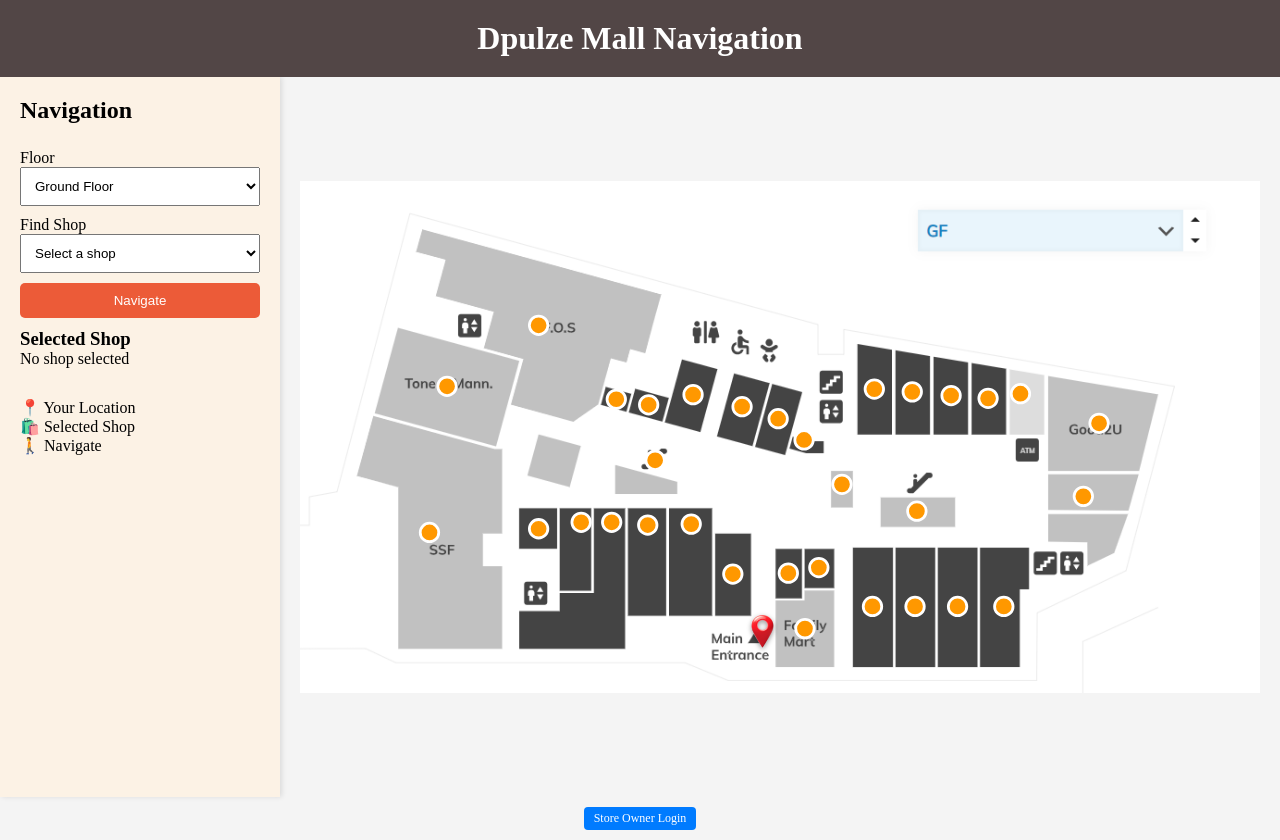
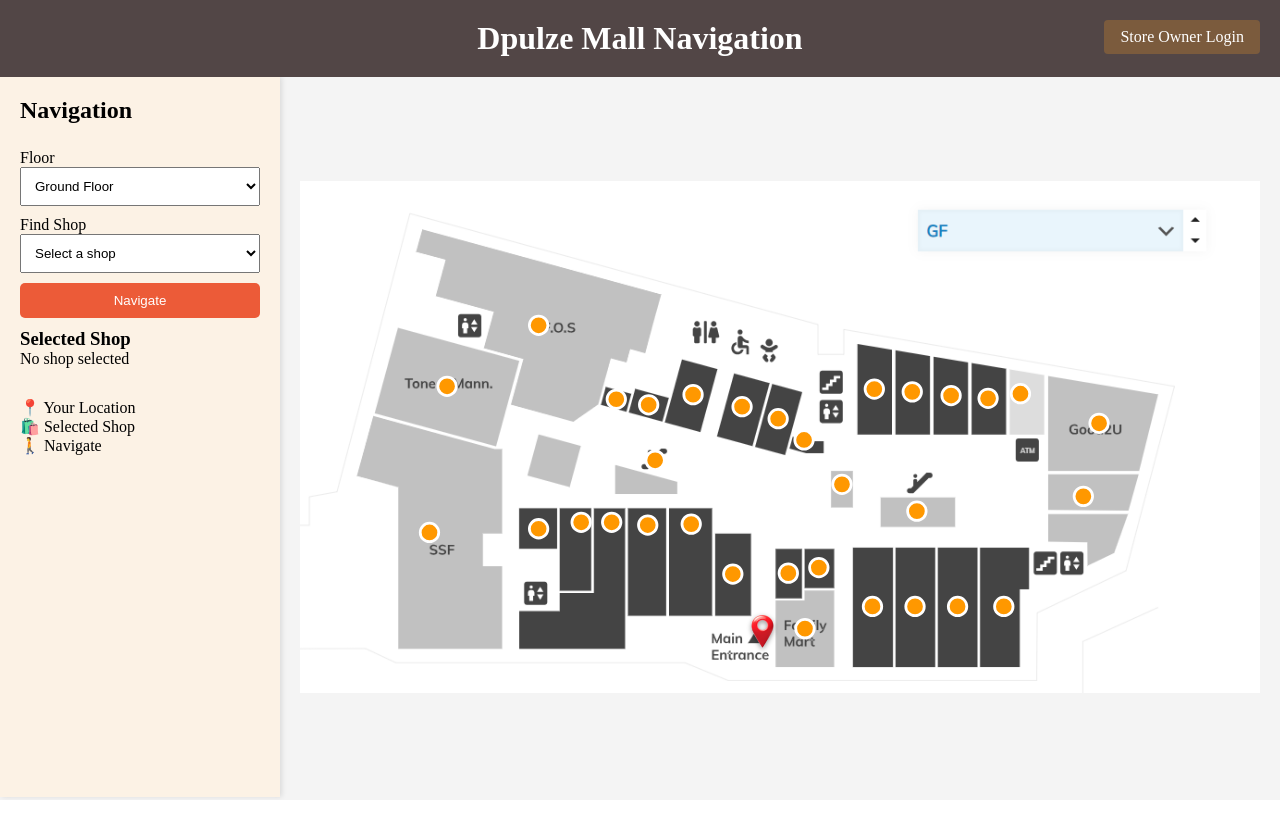
Before and after one commit to alishadaym/P1-Intern-Project, a Flask app: page / in a window 1280 px wide. After the commit the page ends 800 px from the top, so only its background shows below. Run offline with Flask 3, Linux system fonts and the light colour scheme; data that the repository does not hold is empty.

Commit message:
update login button position and style

```diff
--- a/static/css/style.css
+++ b/static/css/style.css
@@ -225,10 +225,18 @@ main {
 }
 
 .login-button {
-    text-decoration: none;
-    padding: 4px 10px;
-    font-size: 12px;
-    background: #007bff;
-    color: white;
-    border-radius: 4px;
+        display: inline-block;
+        padding: 8px 16px;
+        background-color: #7b5b3d;
+        color: white;
+        text-decoration: none;
+        border-radius: 4px;
+        margin-top: 0px;
+        position: absolute;
+        top: 20px;
+        right: 20px;
 }
+
+.login-button:hover {
+    background-color: #5a3e2b;
+}
--- a/templates/index.html
+++ b/templates/index.html
@@ -12,6 +12,7 @@
 <body>
     <header class="site-header">
         <h1>Dpulze Mall Navigation</h1>
+                <a href="/login" class="login-button">Store Owner Login</a>
         {% if current %}
             <p class="scanned-location">You scanned: {{ current.label }}</p>
         {% endif %}
@@ -73,14 +74,10 @@
         </section>
     </main>
 
-    <footer class="site-footer">
-        <a href="/login" class="login-button">Store Owner Login</a>
-    </footer>
-
     <script>
         // Set by scanning a location QR code (see app.py's index route);
         // falls back to the main entrance when nothing has been scanned yet.
-        window.START_NODE_ID = {{ (start_node or "node_01") | tojson }};
+        // window.START_NODE_ID = {{ (start_node or "node_01") | tojson }};
     </script>
     <script src="{{ url_for('static', filename='js/map.js' )}}"></script>
 </body>
```
